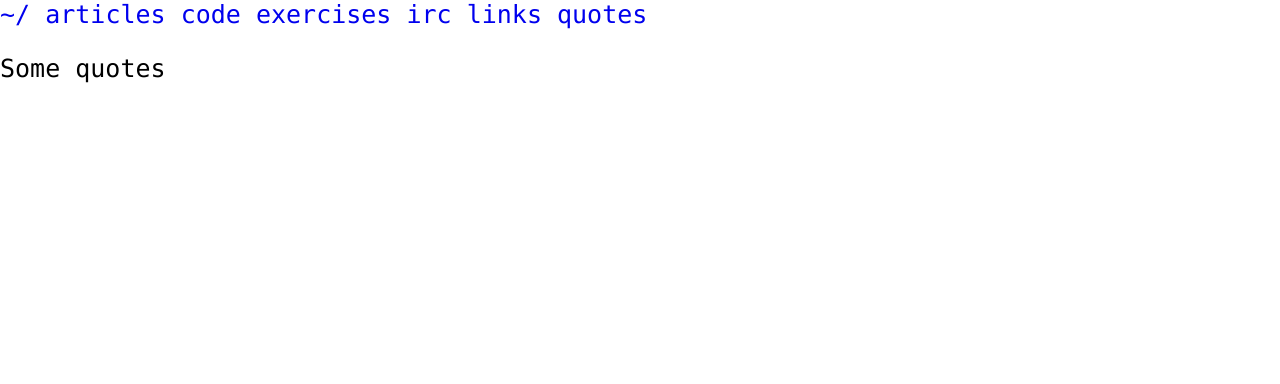
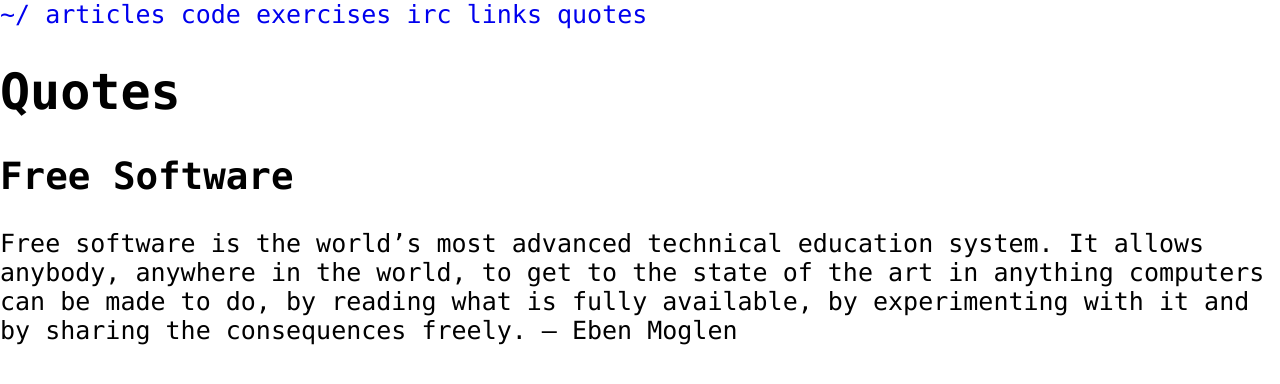
Before and after one commit to codesurfers/codesurfers.github.io, a Jekyll site: the page built from quotes/index.md, in a window 1280 px wide. Shown: the top 384 px of the page. Built offline with Jekyll 4.4.1, drawn with Linux system fonts in a browser that asks for light colours; Markdown is read by kramdown in place of the engine named in the settings.

Commit message:
Change <title> to lowercase and other minor edits
- Add Eben Moglen quote
- Add h1 to pages that didn't already have them

```diff
--- a/quotes/index.md
+++ b/quotes/index.md
@@ -1,6 +1,14 @@
 ---
 layout: default
-title: Quotes
+title: quotes
 ---
 
-Some quotes
+# Quotes
+
+## Free Software
+
+Free software is the world's most advanced technical education
+system. It allows anybody, anywhere in the world, to get to the state
+of the art in anything computers can be made to do, by reading what
+is fully available, by experimenting with it and by sharing the
+consequences freely. -- Eben Moglen
```
Also changed, not shown: exercises/index.md (+4 -2 lines), index.md (+1 -1 lines), irc/index.md (+3 -1 lines), links/index.md (+1 -1 lines).
